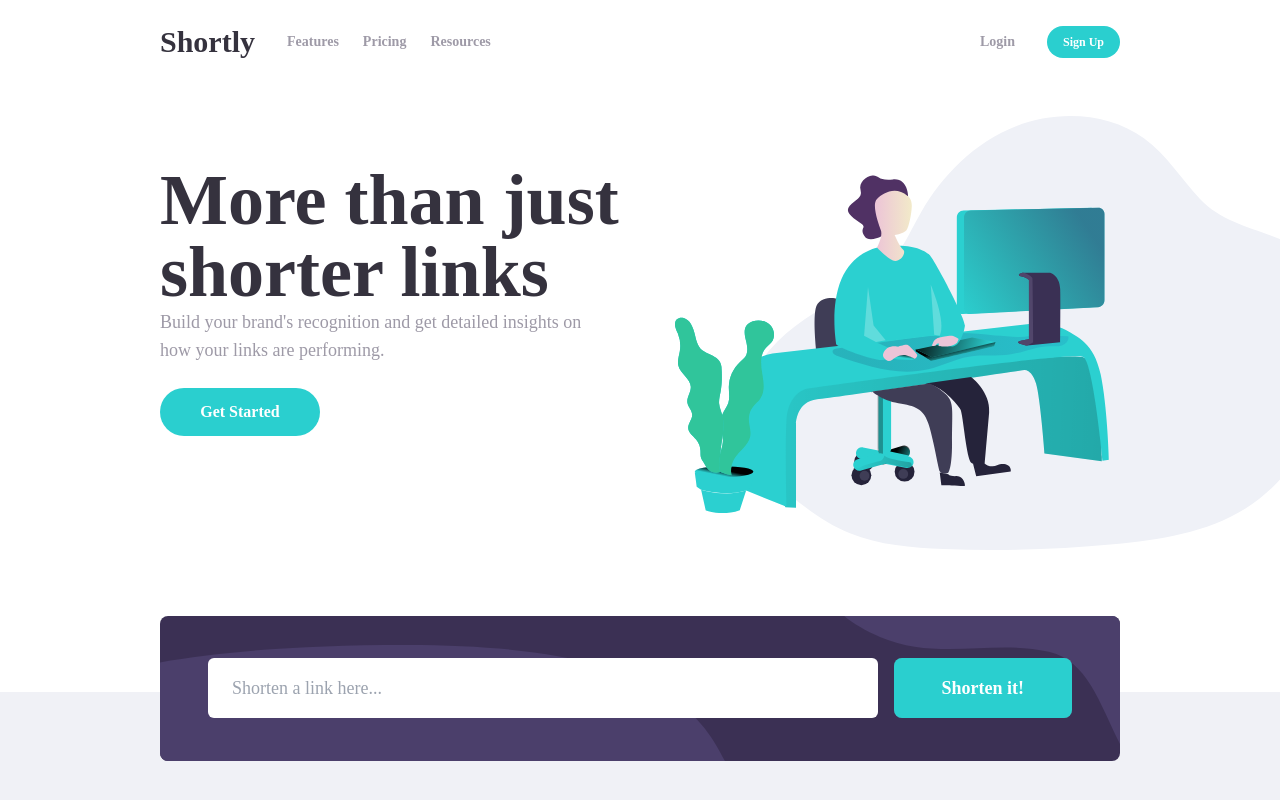
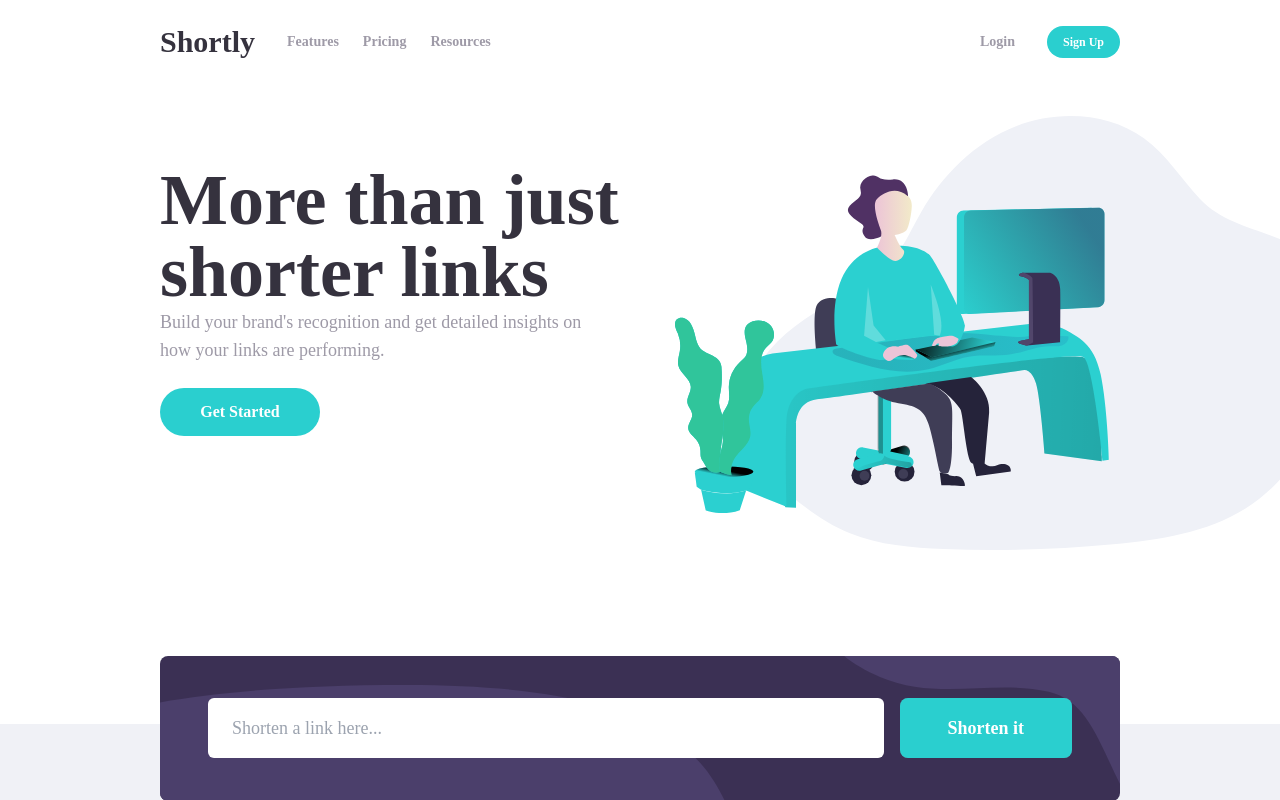
Before and after one commit to YaSh8202/Shortly-URL-Shortner, a React (Create React App) app: page / in a window 1280 px wide. Built offline with nearby package versions, Linux system fonts and the light colour scheme.

Commit message:
onLoading button text changed to shorting...

```diff
--- a/src/components/Hero/Hero.js
+++ b/src/components/Hero/Hero.js
@@ -12,9 +12,9 @@ const Hero = () => {
           Build your brand's recognition and get detailed insights on how your
           links are performing.
         </p>
-        <button className="m-auto lg:mx-0 font-bold w-40 text-base mt-6 text-white bg-cyan rounded-full px-6 py-3 hover:opacity-60">
+        <a href="#layout" className="m-auto text-center lg:mx-0 font-bold w-40 text-base mt-6 text-white bg-cyan rounded-full px-6 py-3 hover:opacity-60">
           Get Started
-        </button>
+        </a>
       </main>
       <div className=" lg:absolute relative z-10 -right-[6%] lg:-right-[30%] top-5 lg:top-10 ">
         <img className=" max-w-none w-[135%] h-[135%]  lg:w-[90%] " src={HeroImage} alt="" />
--- a/src/components/Shortner/ShortnerForm.js
+++ b/src/components/Shortner/ShortnerForm.js
@@ -4,6 +4,7 @@ import { FormBGMobile, LinkBg } from "../UI/AllSvgs";
 const ShortnerForm = ({ onNewUrl }) => {
   const inputRef = useRef();
   const [emptyInput, setEmptyInput] = useState(false);
+  const [isLoading, setIsLoading] = useState(false);
 
   const handleSubmit = async (e) => {
     e.preventDefault();
@@ -15,6 +16,7 @@ const ShortnerForm = ({ onNewUrl }) => {
       }, 3000);
       return;
     }
+    setIsLoading(true);
     const res = await fetch(`https://api.shrtco.de/v2/shorten?url=${url}/`);
     const data = await res.json();
     if (res.ok) {
@@ -30,10 +32,11 @@ const ShortnerForm = ({ onNewUrl }) => {
         return [{ url, shortedUrl: data.result.full_short_link }, ...prev];
       });
     }
+    setIsLoading(false);
   };
 
   return (
-    <div className="py-8  md:py-7 flex md:items-center h-4/5 mt-12 m-auto w-[85%]  lg:w-9/12 relative">
+    <div className="py-8  md:py-7 flex md:items-center h-4/5 mt-0 lg:mt-14 m-auto w-[85%]  lg:w-9/12 relative">
       <LinkBg
         height={145}
         className="md:block hidden rounded-lg absolute -z-10 w-full bg-dark_voilte "
@@ -52,11 +55,11 @@ const ShortnerForm = ({ onNewUrl }) => {
           type="text"
         />
         <button
-        style={{"margin-left": 0}}
+          style={{ "margin-left": 0 }}
           onClick={handleSubmit}
           className="relative bg-cyan rounded-lg md:px-12 md:py-4 px-8 py-3 font-bold text-lg hover:opacity-90 before:absolute before:top-0 before:left-0 before:w-full before:h-full before:bg-white/20 text-white before:-z-10  duration-200 before:rounded-lg "
         >
-          Shorten it!
+          {`${isLoading ? "Shortening..." : "Shorten it"}`}
         </button>
       </form>
       {emptyInput && (
--- a/src/components/UI/GrayLayout.js
+++ b/src/components/UI/GrayLayout.js
@@ -2,8 +2,8 @@ import React from "react";
 
 const GrayLayout = (props) => {
   return (
-    <div className="relative">
-      <div className="top-44 -z-4 absolute w-full  bg-lightGray">
+    <div id="layout" className="relative">
+      <div className="top-52 -z-4 absolute w-full  bg-lightGray">
         <div className="z-10 relative -top-24" >{props.children}</div>
       </div>
     </div>
```
